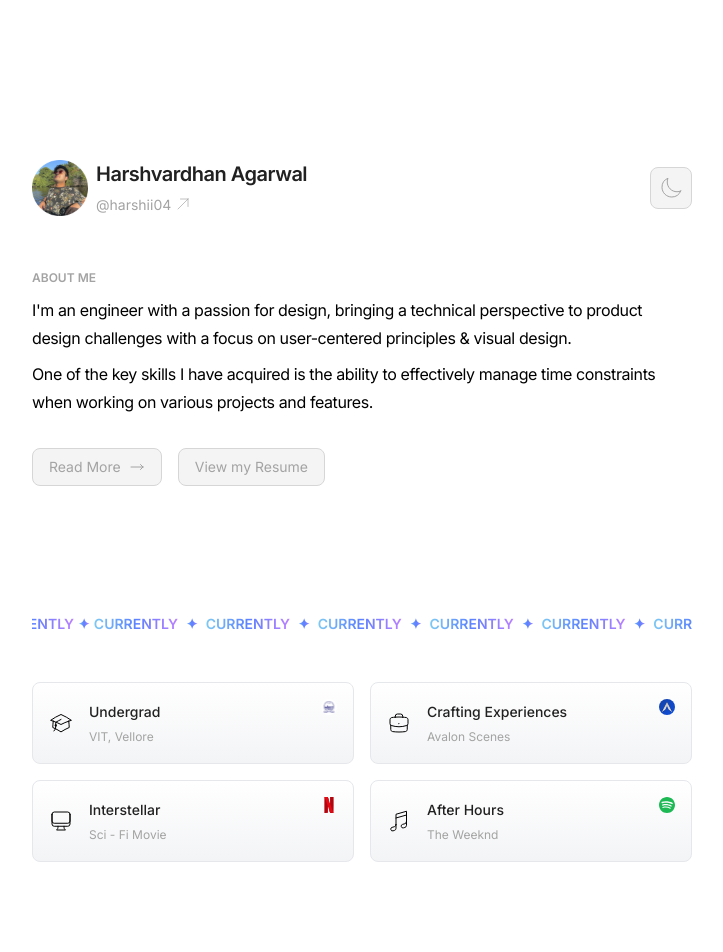
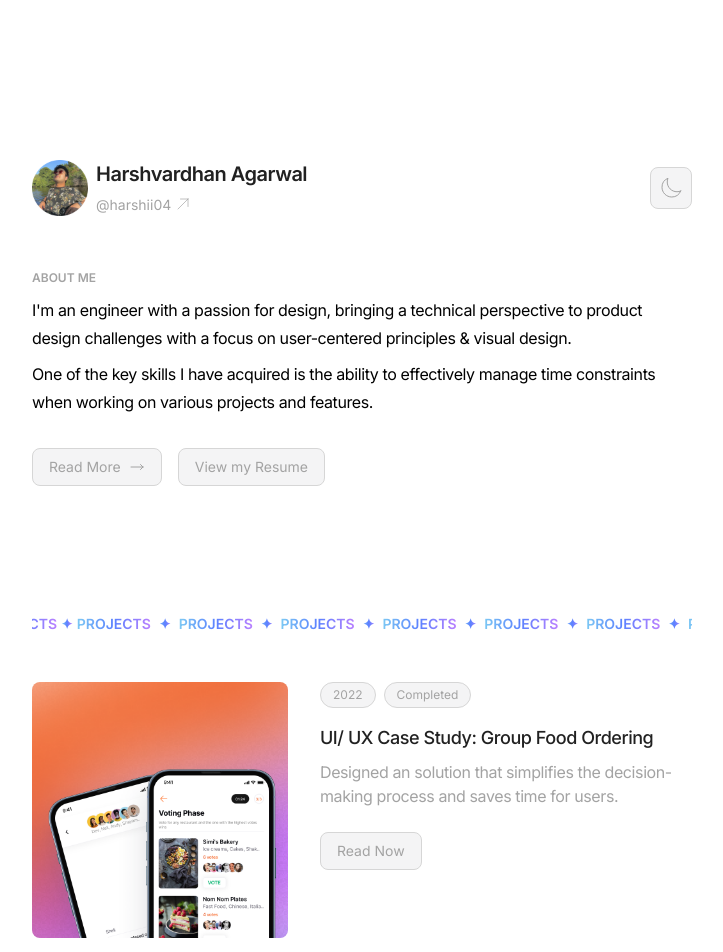
Before and after one commit to harshii04/harsh_portfolio, a Next.js app: page / in a window 1280 px wide. Shown: the top 952 px of the page, without its empty margins (278-1001 px from the left). Built offline with nearby package versions, Linux system fonts and the light colour scheme.

Commit message:
Updated Read Me, removed currently

```diff
--- a/components/Currently.js
+++ b/components/Currently.js
@@ -4,6 +4,7 @@ import Avalon from "/public/images/Avalon.svg";
 import Netflix from "/public/images/Netflix.svg";
 import Spotify from "/public/images/spotify.svg";
 import Link from "next/link";
+import Image from "next/image";
 import MarqueeComp from "./MarqueeComp";
 
 const Currently = () => {
@@ -37,24 +38,25 @@ const Currently = () => {
           image={College}
         />{" "}
         <CurrentlyCard
-          icon={
-            <svg
-              xmlns="http://www.w3.org/2000/svg"
-              fill="none"
-              viewBox="0 0 24 24"
-              stroke-width="1"
-              stroke="currentColor"
-              class="w-6 h-6"
-            >
-              <path
-                stroke-linecap="round"
-                stroke-linejoin="round"
-                d="M20.25 14.15v4.25c0 1.094-.787 2.036-1.872 2.18-2.087.277-4.216.42-6.378.42s-4.291-.143-6.378-.42c-1.085-.144-1.872-1.086-1.872-2.18v-4.25m16.5 0a2.18 2.18 0 00.75-1.661V8.706c0-1.081-.768-2.015-1.837-2.175a48.114 48.114 0 00-3.413-.387m4.5 8.006c-.194.165-.42.295-.673.38A23.978 23.978 0 0112 15.75c-2.648 0-5.195-.429-7.577-1.22a2.016 2.016 0 01-.673-.38m0 0A2.18 2.18 0 013 12.489V8.706c0-1.081.768-2.015 1.837-2.175a48.111 48.111 0 013.413-.387m7.5 0V5.25A2.25 2.25 0 0013.5 3h-3a2.25 2.25 0 00-2.25 2.25v.894m7.5 0a48.667 48.667 0 00-7.5 0M12 12.75h.008v.008H12v-.008z"
-              />
-            </svg>
-          }
-          heading="Crafting Experiences"
-          subHeading="Avalon Scenes"
+          // icon={
+          //   <svg
+          //     xmlns="http://www.w3.org/2000/svg"
+          //     fill="none"
+          //     viewBox="0 0 24 24"
+          //     stroke-width="1"
+          //     stroke="currentColor"
+          //     class="w-6 h-6"
+          //   >
+          //     <path
+          //       stroke-linecap="round"
+          //       stroke-linejoin="round"
+          //       d="M20.25 14.15v4.25c0 1.094-.787 2.036-1.872 2.18-2.087.277-4.216.42-6.378.42s-4.291-.143-6.378-.42c-1.085-.144-1.872-1.086-1.872-2.18v-4.25m16.5 0a2.18 2.18 0 00.75-1.661V8.706c0-1.081-.768-2.015-1.837-2.175a48.114 48.114 0 00-3.413-.387m4.5 8.006c-.194.165-.42.295-.673.38A23.978 23.978 0 0112 15.75c-2.648 0-5.195-.429-7.577-1.22a2.016 2.016 0 01-.673-.38m0 0A2.18 2.18 0 013 12.489V8.706c0-1.081.768-2.015 1.837-2.175a48.111 48.111 0 013.413-.387m7.5 0V5.25A2.25 2.25 0 0013.5 3h-3a2.25 2.25 0 00-2.25 2.25v.894m7.5 0a48.667 48.667 0 00-7.5 0M12 12.75h.008v.008H12v-.008z"
+          //     />
+          //   </svg>
+          // }
+          icon={<Image src={Avalon} width={24} height={24} alt="netflix" />}
+          heading="Looking for opportunities"
+          subHeading="Freelance/ Internships"
           image={Avalon}
         />{" "}
         <CurrentlyCard
@@ -74,8 +76,8 @@ const Currently = () => {
               />
             </svg>
           }
-          heading="Interstellar"
-          subHeading="Sci - Fi Movie"
+          heading="Demon Slayer: Kimetsu no Yaiba"
+          subHeading="Anime"
           image={Netflix}
         />{" "}
         <CurrentlyCard
--- a/components/CurrentlyCard.js
+++ b/components/CurrentlyCard.js
@@ -18,9 +18,6 @@ const CurrentlyCard = ({ icon, heading, subHeading, image }) => {
           </div>
         </div>
       </div>
-      <div>
-        <Image src={image} alt="This is the image" height={16} width={16} />
-      </div>
     </div>
   );
 };
--- a/src/pages/about.js
+++ b/src/pages/about.js
@@ -93,15 +93,6 @@ const about = () => {
         </div>
         <div className="flex flex-col gap-4">
           <span className="text-sm font-semibold text-lightGrey1 dark:text-darkGrey1">
-            Fast Forwarding Today!
-          </span>
-          <p className="text-sm leading-6 tracking-tight  text-lightText dark:text-white md:text-base md:leading-8">
-            Since completing my cohort with 10kdesigners, I am currently working
-            as a Product Design Intern at Avalon Scenes .
-          </p>
-        </div>{" "}
-        <div className="flex flex-col gap-4">
-          <span className="text-sm font-semibold text-lightGrey1 dark:text-darkGrey1">
             What’s to come
           </span>
           <p className="text-sm leading-6 tracking-tight text-lightText  dark:text-white md:text-base md:leading-8">
--- a/src/pages/index.js
+++ b/src/pages/index.js
@@ -83,7 +83,7 @@ export default function Home() {
         <div className={inter.className}>
           <Hero />
           <HeroDesc />
-          <Currently />
+          {/* <Currently /> */}
           <Projects />
           <Experience />
           <ContactMe />
```
Also changed, not shown: 2 other files (tests, documents, lock files or other folders).
